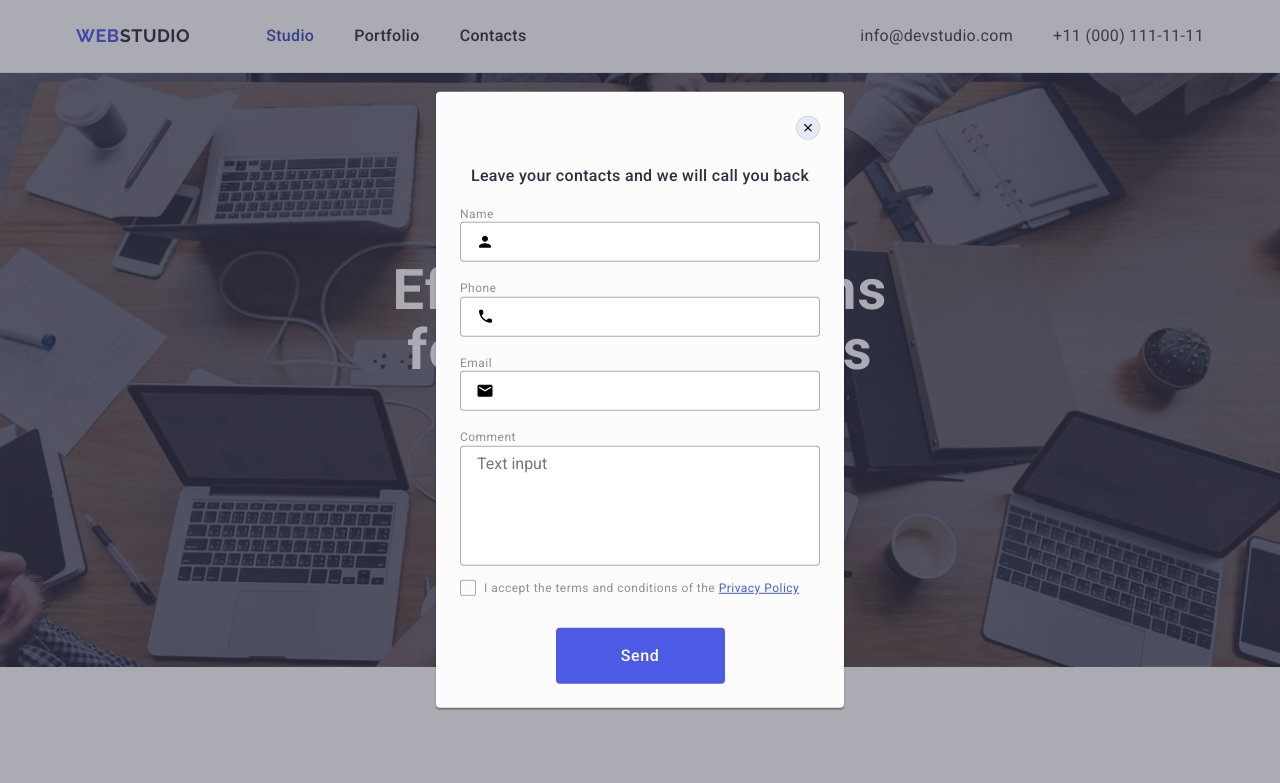
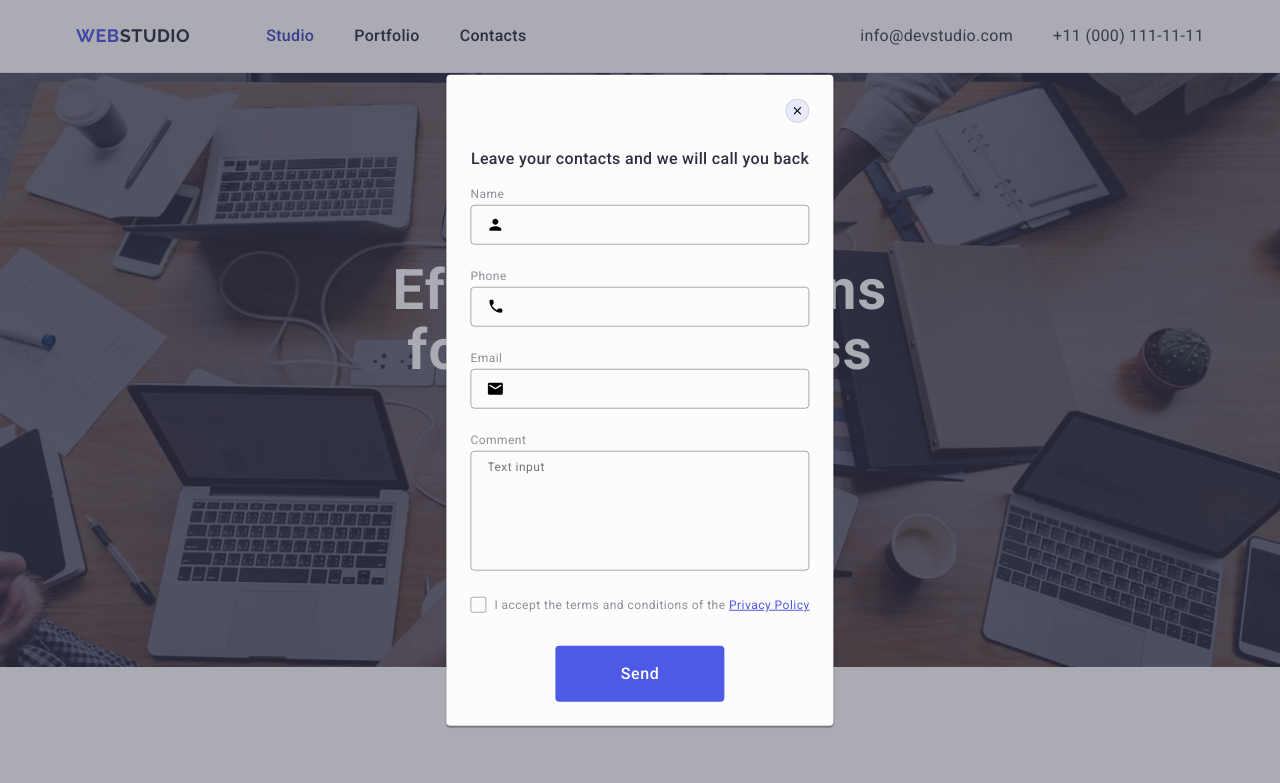
Before and after one commit to Jackkeetch/goit-markup-hw-05, a plain HTML site: page index.html in a window 1280 px wide. Shown: the top 783 px of the page. Drawn offline with nearby package versions, Linux system fonts and the light colour scheme.

Commit message:
fixed modal

```diff
--- a/css/styles.css
+++ b/css/styles.css
@@ -537,13 +537,14 @@ input {
   padding-top: 8px;
   padding-bottom: 8px;
   padding-left: 16px;
+  color: #ffffff;
 }
 .footer-subs-input::placeholder {
   font-weight: 400;
   font-size: 12px;
   line-height: 2;
   letter-spacing: 0.04em;
-  color: #fff;
+  color: #ffffff;
 }
 
 .footer-subs-btn {
@@ -651,14 +652,20 @@ input {
   flex-direction: column;
   gap: 8px;
 }
-.modal--form-inputs {
+.modal-form-inputs {
   display: flex;
   flex-direction: column;
+  margin-bottom: 8px;
+}
+.modal-form-inputs.textarea {
+  margin-bottom: 16px;
 }
 .modal-form-label {
+  display: block;
+  margin-bottom: 4px;
   font-weight: 400;
   font-size: 12px;
-  line-height: 1.16667;
+  line-height: 1.17;
   letter-spacing: 0.04em;
   color: #8e8f99;
 }
@@ -671,11 +678,13 @@ input {
   fill: var(--secondary-accent-color);
 }
 .modal-input {
-  width: 360px;
+  width: 100%;
   height: 40px;
   border: 1px solid #2e2f4266;
   border-radius: 4px;
+  background-color: transparent;
   padding-left: 38px;
+  outline: transparent;
   transition: border-color var(--transition);
 }
 .modal-input-icon {
@@ -683,7 +692,7 @@ input {
   top: 50%;
   left: 16px;
   transform: translateY(-50%);
-  transition: fill 250ms var(--transition);
+  transition: fill 250ms cubic-bezier(0.4, 0, 0.2, 1);
 }
 
 .modal-input:hover,
@@ -694,8 +703,11 @@ input {
 .modal-input.textarea {
   height: 120px;
   resize: none;
-  padding-top: 8px;
-  padding-left: 16px;
+  padding: 8px 16px;
+  font-size: 12px;
+  line-height: 1.17;
+  letter-spacing: 0.04em;
+  color: rgba(46, 47, 66, 0.4);
 }
 .terms-link {
   color: var(--secondary-accent-color);
@@ -721,19 +733,18 @@ input {
   height: 16px;
   border: 1px solid rgba(46, 47, 66, 0.4);
   border-radius: 2px;
-  transition: background-color 250ms var(--transition), border 250ms var(--transition), fill 250ms var(--transition);
   display: inline-flex;
   align-items: center;
   justify-content: center;
   fill: transparent;
-
+  transition: background-color 250ms cubic-bezier(0.4, 0, 0.2, 1), border 250ms cubic-bezier(0.4, 0, 0.2, 1), fill 250ms cubic-bezier(0.4, 0, 0.2, 1);
   margin-right: 8px;
 }
 
 input[type="checkbox"]:checked + .checkbox-label .checkbox-frame {
-  background-color: var(--secondary-accent-color);
+  background-color: #404bbf;
   border: none;
-  fill: #fff;
+  fill: #f4f4fd;
 }
 
 .modal-send-btn {
--- a/index.html
+++ b/index.html
@@ -416,36 +416,36 @@
         <p class="modal-title">Leave your contacts and we will call you back</p>
         <form class="modal-form">
           <div class="modal-form-inputs">
-            <label class="modal-form-label" for="user_name"> Name </label>
+            <label class="modal-form-label" for="user-name"> Name </label>
             <div class="modal-input-container">
-              <input class="modal-input" type="text" name="user_name" id="user_name" required />
-              <svg class="modal-input-icon" width="18" height="18">
+              <input class="modal-input" type="text" name="user-name" id="user-name" required />
+              <svg class="modal-input-icon" width="18" height="24">
                 <use href="./images/icons.svg#icon-name"></use>
               </svg>
             </div>
           </div>
           <div class="modal-form-inputs">
-            <label class="modal-form-label" for="user_phone"> Phone </label>
+            <label class="modal-form-label" for="user-phone"> Phone </label>
             <div class="modal-input-container">
-              <input class="modal-input" type="tel" name="user_phone" id="user_phone" required />
+              <input class="modal-input" type="tel" name="user-phone" id="user-phone" required />
               <svg class="modal-input-icon" width="18" height="24">
                 <use href="./images/icons.svg#icon-phone"></use>
               </svg>
             </div>
           </div>
           <div class="modal-form-inputs">
-            <label class="modal-form-label" for="user_email"> Email </label>
+            <label class="modal-form-label" for="user-email"> Email </label>
             <div class="modal-input-container">
-              <input class="modal-input" type="email" name="user_email" id="user_email" required />
+              <input class="modal-input" type="email" name="user-email" id="user-email" required />
               <svg class="modal-input-icon" width="18" height="24">
                 <use href="./images/icons.svg#icon-email"></use>
               </svg>
             </div>
           </div>
 
-          <div class="modal-form-inputs">
-            <label class="modal-form-label" for="user_description"> Comment </label>
-            <textarea class="modal-input textarea" name="user_description" placeholder="Text input" id="user_description"></textarea>
+          <div class="modal-form-inputs textarea">
+            <label class="modal-form-label" for="user-comment"> Comment </label>
+            <textarea class="modal-input textarea" name="user-comment" placeholder="Text input" id="user-comment"></textarea>
           </div>
           <div class="checkbox-container">
             <input class="visually-hidden" type="checkbox" name="user-privacy" value="true" id="user-privacy" />
```
